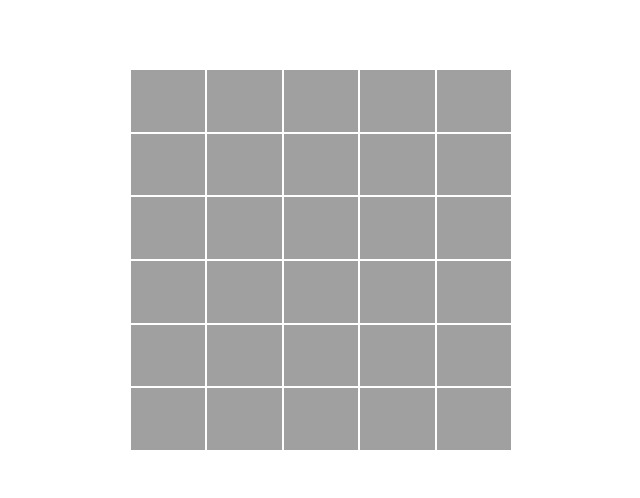
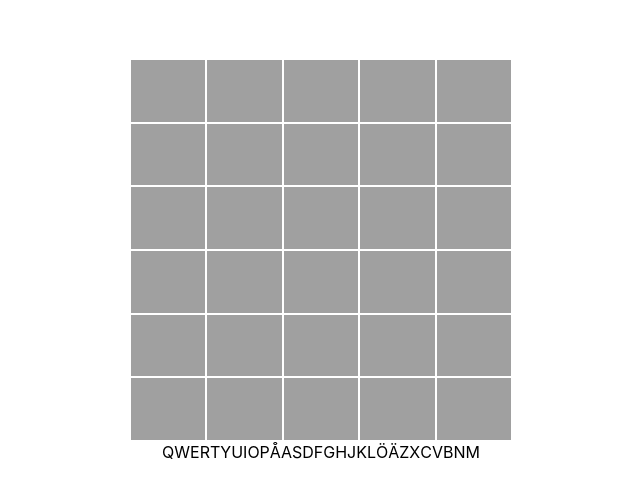
Before and after one commit to Jokab/ordle, a React (Create React App) app: page / in a window 1280 px wide. Shown: the part 140-638 px from the top of the page, without its empty margins (319-959 px from the left). Built offline with nearby package versions, Linux system fonts and the light colour scheme.

Commit message:
Ugly show used letters

```diff
--- a/src/App.css
+++ b/src/App.css
@@ -3,11 +3,20 @@
   align-items:center;
   justify-content: center;
   height: 100vh;
+  flex-direction: column;
 }
+
+.UsedLetters {
+  display: flex;
+  align-items:center;
+  justify-content: center;
+  flex-direction: row;
+}
+
 
 .Grid {
   width: 24rem;
-  height:24rem;
+  height: 24rem;
   table-layout: fixed;
 }
 
@@ -31,3 +40,7 @@
 .Cell-wrong-pos {
   background-color: yellow;
 }
+
+.Letter-red {
+  background-color:red;
+}
--- a/src/App.tsx
+++ b/src/App.tsx
@@ -44,6 +44,35 @@ const GameOver: FunctionComponent<{gameOver: boolean}> = ({gameOver = false}) =>
   } else {
     return <></>
   }
+}
+
+type UsedLetterState = {
+  letter: string;
+  used: boolean;
+}
+
+const UsedLetters: FunctionComponent<{guesses: Guess[]}> = ({guesses = []}) => {
+  const guessedLetters = guesses
+    .map((guess: Guess) => guess.letters)
+    .reduce((a: Letter[], b: Letter[]) => a.concat(b, []))
+    .map(x => x.letter);
+  const keys =
+    (["Q", "W", "E", "R", "T", "Y", "U", "I", "O", "P", "Å",
+    "A", "S", "D", "F", "G", "H", "J", "K", "L", "Ö", "Ä",
+    "Z", "X", "C", "V", "B", "N", "M"]).map((letter: string) => ({letter, used: guessedLetters.includes(letter)}) as UsedLetterState);
+
+  const drawLetters = (keys: UsedLetterState[]) => {
+    const elems = []
+    for(let i = 0; i < keys.length; i++) {
+      elems.push(<span className={keys[i].used ? "Letter-red" : ""}>{keys[i].letter}</span>)
+    }
+    return elems;
+  }
+  return (
+    <div className="UsedLetters">
+      {drawLetters(keys)}
+    </div>
+  )
 }
 
 enum LetterState {
@@ -133,6 +162,7 @@ const App: FunctionComponent<{}> = () => {
     <div className="App">
       <Grid word={goalWord} guesses={guesses}/>
       <GameOver gameOver={gameOver}/>
+      <UsedLetters guesses={guesses}/>
     </div>
   );
 }
```
